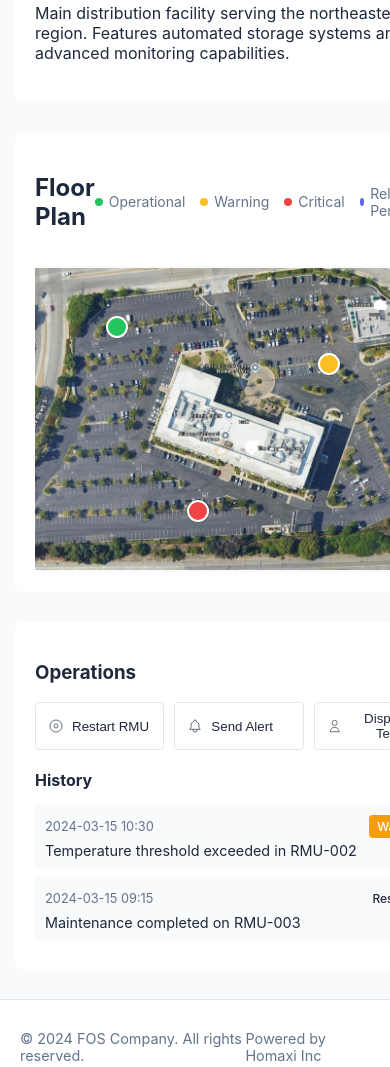
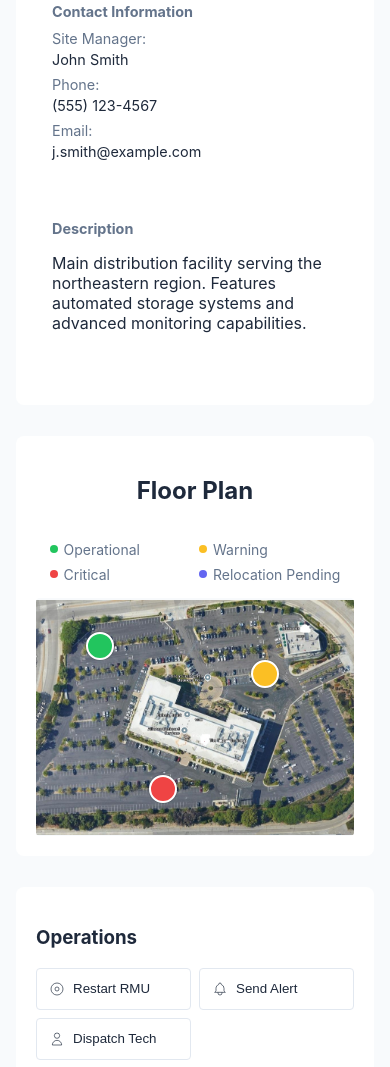
Before and after one commit to homaxiusa/F-0001, a plain HTML site: page site11.html in a window 390 px wide. Shown: the part 577-1644 px from the top of the page. Drawn offline with Linux system fonts and the light colour scheme; a script that the page names is missing.

Commit message:
Update site11: Improve responsive design for mobile devices

```diff
--- a/site11.html
+++ b/site11.html
@@ -8,6 +8,7 @@
     <link rel="stylesheet" href="styles/site.css">
     <meta http-equiv="Content-Security-Policy"
           content="default-src 'self'; img-src 'self' data: https:; style-src 'self' 'unsafe-inline';">
+    <link rel="preload" href="images/site-001.jpg" as="image">
 </head>
 <body>
     <!-- Header -->
@@ -54,6 +55,9 @@
 
     <!-- 主要内容区域 -->
     <div class="main-content">
+        <div class="content-wrapper">
+            <!-- 左侧和中间内容的包装器 -->
+            <div class="primary-content">
                 <!-- 左侧：站点概览 -->
                 <div class="site-overview">
                     <div class="site-header">
@@ -156,6 +160,7 @@
                         </div>
                     </div>
                 </div>
+            </div>
 
             <!-- 右侧：操作工具与历史记录 -->
             <div class="tools-history">
@@ -206,6 +211,7 @@
                 </div>
             </div>
         </div>
+    </div>
 
     <!-- Footer -->
     <div class="footer">
--- a/styles/site.css
+++ b/styles/site.css
@@ -148,11 +148,21 @@
 
 /* 主内容布局 */
 .main-content {
-    display: grid;
-    grid-template-columns: 300px 1fr 300px;
-    gap: 15px;
-    padding: 15px;
-    background-color: #f8fafc;
+    padding: 1rem;
+    max-width: 100%;
+    overflow-x: hidden;
+}
+
+.content-wrapper {
+    display: flex;
+    flex-direction: column;
+    gap: 1rem;
+}
+
+.primary-content {
+    display: flex;
+    flex-direction: column;
+    gap: 1rem;
 }
 
 /* 站点信息样式 */
@@ -346,3 +356,119 @@
         margin-bottom: 15px;
     }
 }
+
+/* 响应式布局 */
+@media screen and (min-width: 768px) {
+    .content-wrapper {
+        flex-direction: row;
+    }
+
+    .primary-content {
+        flex: 1;
+        flex-direction: row;
+    }
+
+    .site-overview {
+        width: 300px;
+        min-width: 300px;
+    }
+
+    .floor-plan {
+        flex: 1;
+    }
+
+    .tools-history {
+        width: 300px;
+        min-width: 300px;
+    }
+}
+
+/* 站点信息响应式 */
+@media screen and (max-width: 767px) {
+    .site-header {
+        flex-direction: column;
+        align-items: flex-start;
+        gap: 0.5rem;
+    }
+
+    .info-group {
+        padding: 1rem;
+    }
+
+    .info-item {
+        flex-direction: column;
+        gap: 0.25rem;
+    }
+}
+
+/* 平面图响应式 */
+.floor-plan-container {
+    position: relative;
+    width: 100%;
+    height: 0;
+    padding-bottom: 75%; /* 根据实际图片比例调整 */
+}
+
+.floor-plan-image {
+    position: absolute;
+    width: 100%;
+    height: 100%;
+    object-fit: contain;
+}
+
+/* 图例响应式 */
+@media screen and (max-width: 767px) {
+    .floor-plan-header {
+        flex-direction: column;
+        gap: 1rem;
+    }
+
+    .floor-plan-legend {
+        display: grid;
+        grid-template-columns: repeat(2, 1fr);
+        gap: 0.5rem;
+    }
+}
+
+/* RMU 标记响应式 */
+@media (hover: none) {
+    .rmu-marker {
+        min-width: 24px;
+        min-height: 24px;
+    }
+
+    .rmu-tooltip {
+        display: none;
+    }
+
+    .rmu-marker:active .rmu-tooltip {
+        display: block;
+    }
+}
+
+/* 工具按钮响应式 */
+@media screen and (max-width: 767px) {
+    .tools-group {
+        display: grid;
+        grid-template-columns: repeat(auto-fit, minmax(140px, 1fr));
+        gap: 0.5rem;
+    }
+
+    .tool-btn {
+        width: 100%;
+        padding: 0.75rem;
+    }
+}
+
+/* 历史记录响应式 */
+@media screen and (max-width: 767px) {
+    .history-item {
+        padding: 0.75rem;
+    }
+
+    .history-header {
+        flex-direction: column;
+        gap: 0.5rem;
+        align-items: flex-start;
+    }
+}
```
Lines whose indentation alone changed are shown as unchanged.
